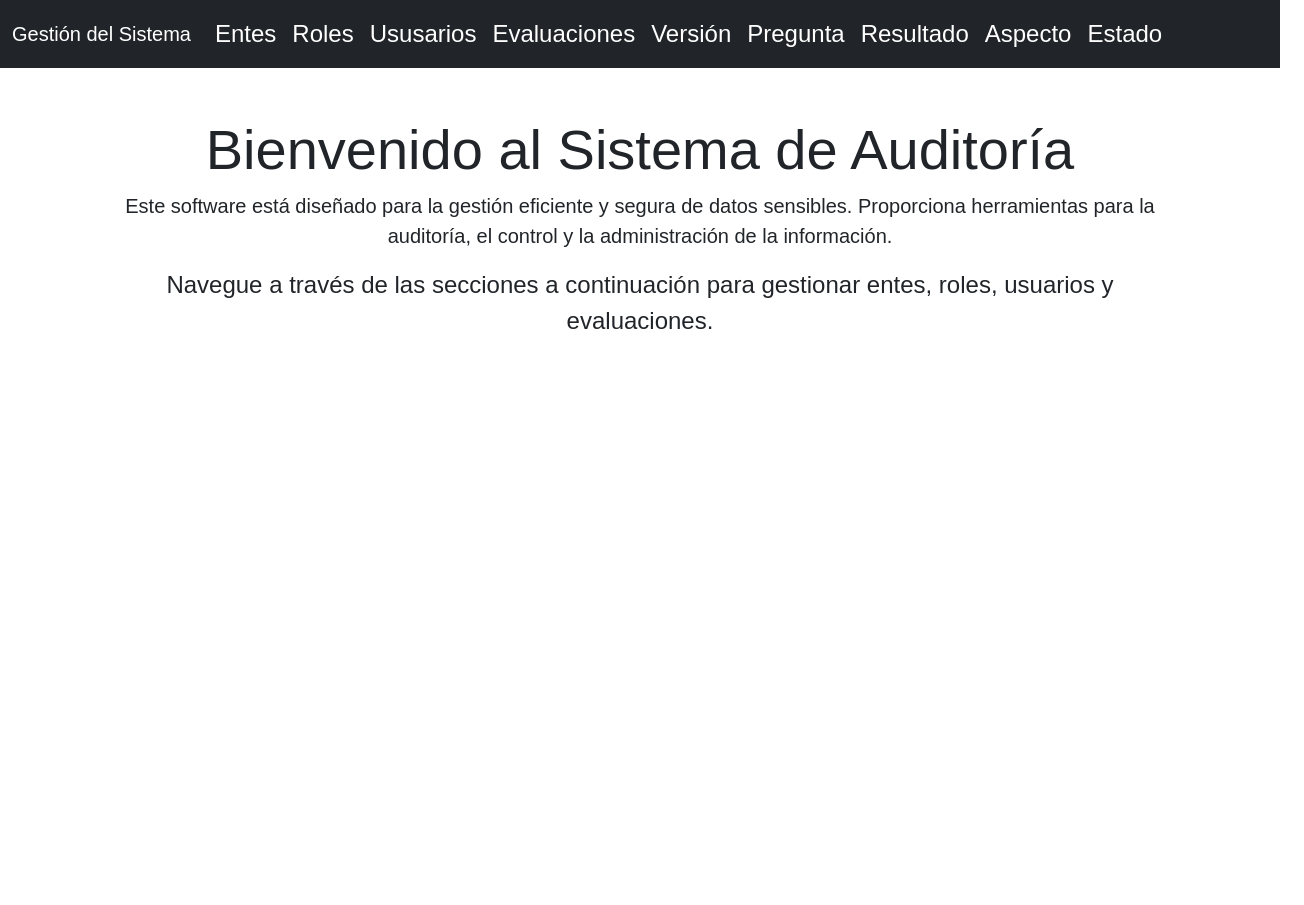
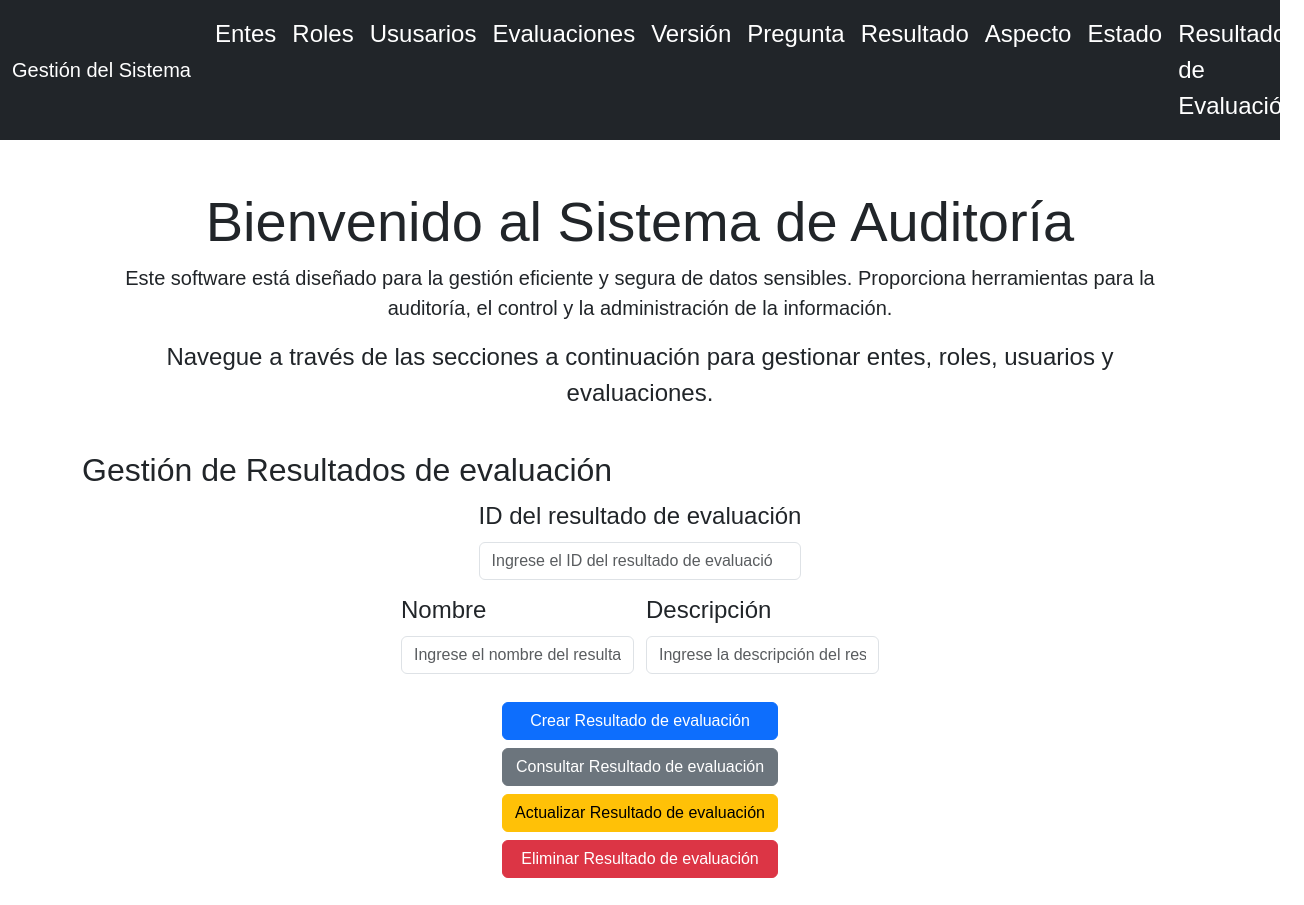
Before and after one commit to jrnature/proDapp, a React (Vite) app in the folder src/proDapp_frontend/: page /resulteval in a window 1280 px wide. Shown: the top 905 px of the page, 1304 px wide, since content can reach past the window. Before the commit the page ends 800 px from the top, so only its background shows below. Built offline with nearby package versions, Linux system fonts and the light colour scheme.

Commit message:
se agrega ResultadoEval.jsx

```diff
--- a/src/proDapp_frontend/src/App.jsx
+++ b/src/proDapp_frontend/src/App.jsx
@@ -12,6 +12,7 @@ import Pregunta from './components/Pregunta.jsx';
 import Resultado from './components/Resultado.jsx'
 import Aspecto from './components/Aspecto.jsx'
 import Estado from './components/Estado.jsx';
+import ResultadoEval from './components/ResultadoEval.jsx';
 
 const App = () => {
 
@@ -66,6 +67,10 @@ const App = () => {
               <li className="nav-item">
                 <Link className="nav-link text-white" to="/estado">Estado</Link>
               </li>
+              {/* Enlace para ResultadoEval */}
+              <li className="nav-item">
+                <Link className="nav-link text-white" to="/resulteval">Resultado de Evaluación</Link>
+              </li>
 
 
             </ul>
@@ -100,6 +105,7 @@ const App = () => {
         <Route path="/resultado" element={<Resultado />} />
         <Route path="/aspecto" element={<Aspecto />} />
         <Route path="/estado" element={<Estado />} />
+        <Route path="/resulteval" element={<ResultadoEval />} />
       </Routes>
     </Router>
   );
--- /dev/null
+++ b/src/proDapp_frontend/src/components/ResultadoEval.jsx
@@ -0,0 +1,115 @@
+import React, { useState } from 'react';
+import { Button, Form, Alert } from 'react-bootstrap';
+import { evaluacionIntegral } from '../../../declarations/evaluacionIntegral/index';
+
+const ResultadoEval = () => {
+  const [idResultadoEval, setIdResultadoEval] = useState('');
+  const [datos, setDatos] = useState({
+    nombre: '',
+    descripcion: '',
+  });
+  const [message, setMessage] = useState('');
+
+  const handleInputChange = (e) => {
+    const { name, value } = e.target;
+    setDatos(prevState => ({ ...prevState, [name]: value }));
+  };
+
+  const handleIdResultadoEvalChange = (e) => {
+    setIdResultadoEval(e.target.value);
+  };
+
+  const handleCreate = async () => {
+    try {
+      await evaluacionIntegral.newResultadoEval(parseInt(idResultadoEval), datos);
+      setMessage('Resultado de evaluación creado con éxito.');
+    } catch (error) {
+      setMessage('Error al crear el resultado de evaluación.');
+    }
+  };
+
+  const handleGet = async () => {
+    try {
+      const result = await evaluacionIntegral.getResultadoEvaluacion(parseInt(idResultadoEval));
+      setDatos(result);
+      setMessage('Resultado de evaluación consultado con éxito.');
+    } catch (error) {
+      setMessage('Error al cresultado de evaluación.');
+    }
+  };
+
+  const handleUpdate = async () => {
+    try {
+      await evaluacionIntegral.updateResultadoEvaluacion(parseInt(idResultadoEval), datos);
+      setMessage('Resultado de evaluación actualizado con éxito.');
+    } catch (error) {
+      setMessage('Error al resultado de evaluación.');
+    }
+  };
+
+  const handleDelete = async () => {
+    try {
+      await evaluacionIntegral.deleteResultadoEvaluacion(parseInt(idResultadoEval));
+      setMessage('Resultado de evaluación eliminado con éxito.');
+      setDatos({
+        nombre: '',
+        descripcion: '',
+      });
+    } catch (error) {
+      setMessage('Error al resultado de evaluación.');
+    }
+  };
+
+  return (
+    <div className="container mt-4">
+      <h2>Gestión de Resultados de evaluación</h2>
+      {message && <Alert variant="info">{message}</Alert>}
+      <Form>
+        <Form.Group controlId="idResultadoEval">
+          <Form.Label>ID del resultado de evaluación</Form.Label>
+          <Form.Control
+            type="number"
+            placeholder="Ingrese el ID del resultado de evaluación"
+            value={idResultadoEval}
+            onChange={handleIdResultadoEvalChange}
+          />
+        </Form.Group>
+        <Form.Group controlId="nombre">
+          <Form.Label>Nombre</Form.Label>
+          <Form.Control
+            type="text"
+            name="nombre"
+            placeholder="Ingrese el nombre del resultado de evaluación"
+            value={datos.nombre}
+            onChange={handleInputChange}
+          />
+        </Form.Group>
+        <Form.Group controlId="descripcion">
+          <Form.Label>Descripción</Form.Label>
+          <Form.Control
+            type="text"
+            name="descripcion"
+            placeholder="Ingrese la descripción del resultado de evaluación"
+            value={datos.descripcion}
+            onChange={handleInputChange}
+          />
+        </Form.Group>
+
+        <Form.Group className="mt-3">
+          <div className="d-grid gap-2">
+            <Button variant="primary" onClick={handleCreate}>Crear Resultado de evaluación</Button>
+            <Button variant="secondary" onClick={handleGet}>Consultar Resultado de evaluación</Button>
+            <Button variant="warning" onClick={handleUpdate}>Actualizar Resultado de evaluación</Button>
+            <Button variant="danger" onClick={handleDelete}>Eliminar Resultado de evaluación</Button>
+          </div>
+        </Form.Group>
+      </Form>
+      <div className="mt-4">
+        <h4>Resultado:</h4>
+        <pre>{JSON.stringify(datos, null, 2)}</pre>
+      </div>
+    </div>
+  );
+};
+
+export default ResultadoEval;
```
